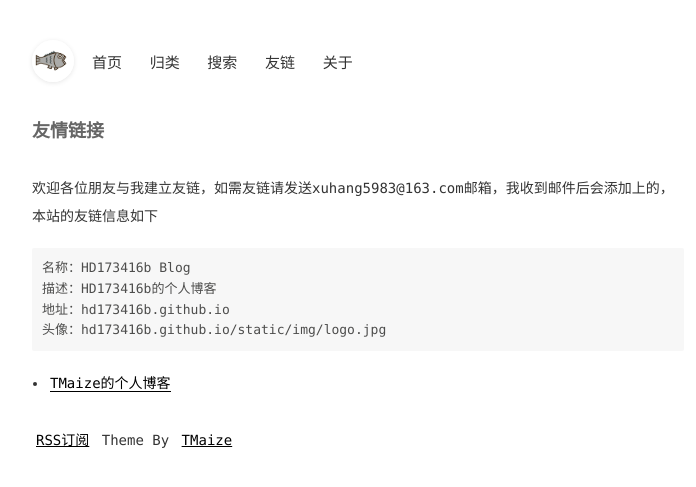
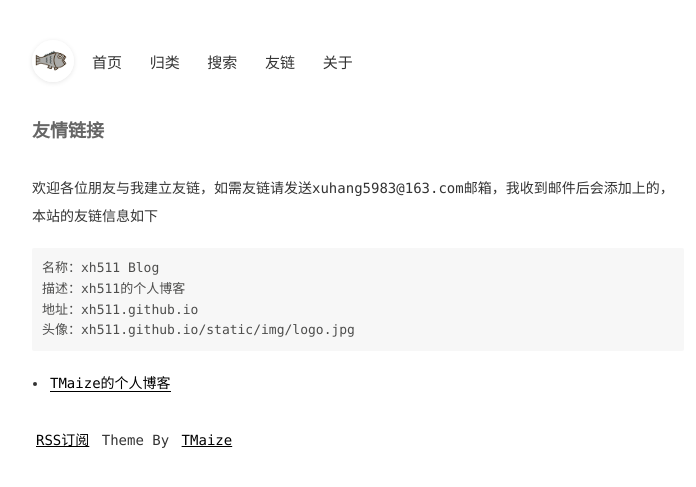
Before and after one commit to qazxu/qazxu.github.io, a Jekyll site: the page built from pages/links.md, in a window 1280 px wide. Shown: the top 487 px of the page, without its empty margins (282-978 px from the left). Built offline with Jekyll 4.4.1, drawn with Linux system fonts in a browser that asks for light colours; comment, search, counter and statistics services are not loaded.

Commit message:
Update _config.yml

```diff
--- a/_config.yml
+++ b/_config.yml
@@ -1,14 +1,14 @@
 encoding: utf-8
 
 # SEO相关信息
-title: HD173416b Blog
-description: HD173416b的个人博客
+title: xh511 Blog
+description: xh511的个人博客
 keywords: Blog,Java,Html,JavaScript
-author: HD173416b
+author: xh
 footerText: ''
 
 # GitHub.Pages访问站点路径
-githubUrl: 'hd173416b.github.io'
+githubUrl: 'xh511.github.io'
 
 # 这些不要动
 permalink: /posts/:year/:month/:day/:title.html
@@ -54,11 +54,11 @@ menu:
 # plugin-mathjax
 # 数学公式支持，比较影响加载速度，请设置为 false
 customPlugins:
-  - use: true
+  - use: false
     file: 'plugin-mta-stats.html'
     sid: 500581966
     cid: 500581972
-  - use: true
+  - use: false
     file: 'plugin-baidu-push.html'
   - use: true
     file: 'plugin-click-effect.html'
```
